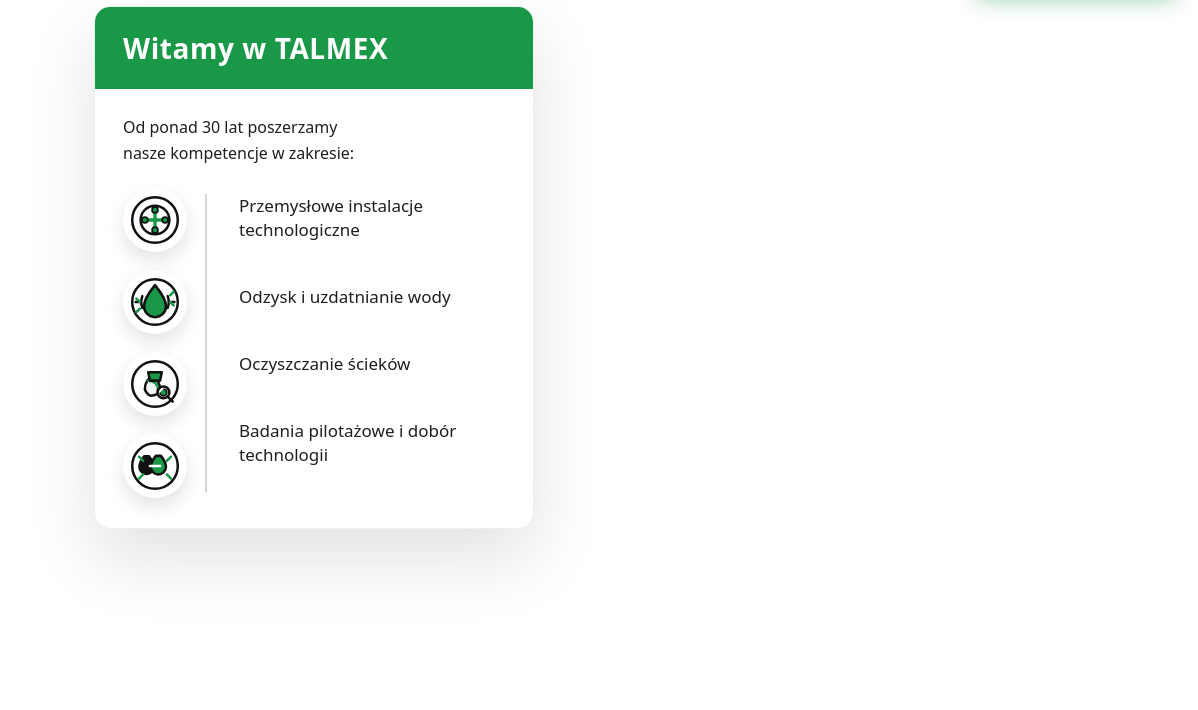
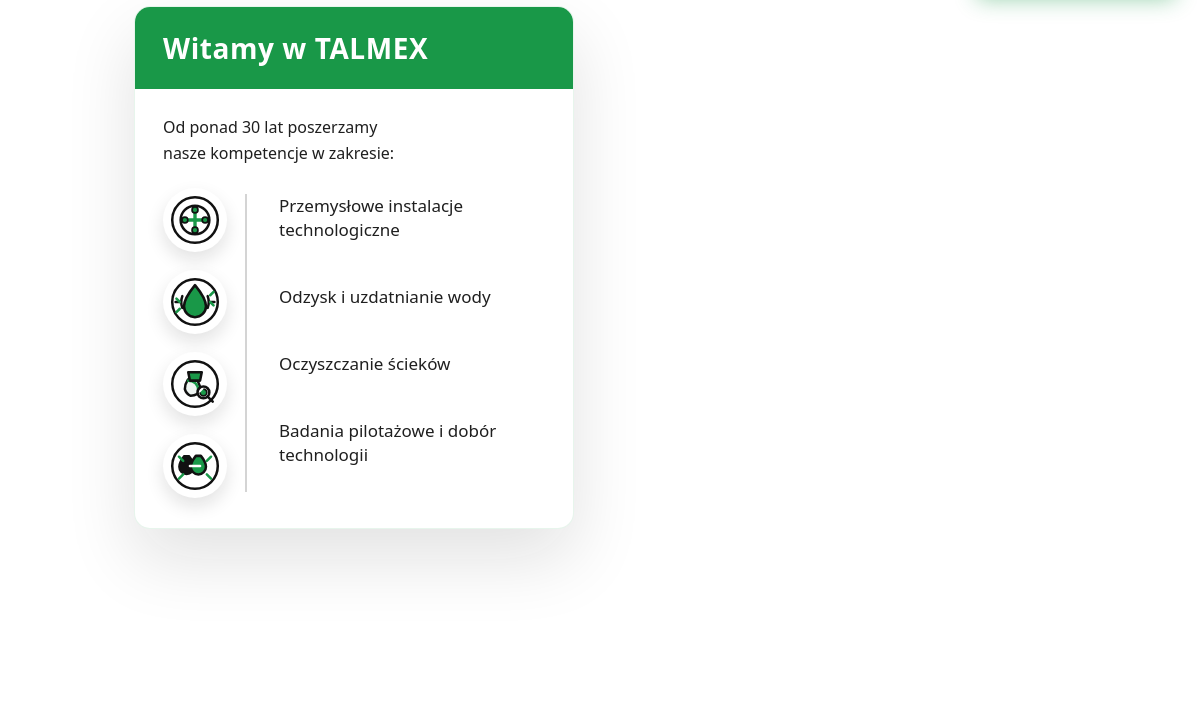
Before and after one commit to dominiksobik/talmex, a plain HTML site: page index.html in a window 1280 px wide. Shown: the part 90-800 px from the top of the page, 82-1280 px from the left. Drawn offline with Linux system fonts and the light colour scheme; a web font is replaced by a local one.

Commit message:
Fix content offset to follow collapsed rail

```diff
--- a/index.html
+++ b/index.html
@@ -155,7 +155,6 @@
 
     <script>// ====== Selektory ======
         const sideNav = document.querySelector('.side-nav');
-        const content = document.querySelector('.content');
         const navEdge = document.querySelector('.nav-edge');
         const toggleBtn = document.querySelector('.menu-toggle');
         const labelsRail = document.querySelector('.labels-rail');
@@ -203,9 +202,7 @@
         function setPanelRight(px) {
             // docelowe piksele dla panelu, treści i prawej linii (animują się spójnie)
             sideNav.style.width = px + 'px';
-            content.style.marginLeft = px + 'px';
             navEdge.style.left = (px - 1) + 'px'; // linia 2px
-            document.documentElement.style.setProperty('--nav-current-width', px + 'px');
         }
 
         // pozycja + szerokość zielonego panelu (etap 2), oraz pionowe wyrównanie
--- a/styles.css
+++ b/styles.css
@@ -21,7 +21,6 @@ body {
     --brand: #199848;
     --sygnet-size-closed: 67px;
     --pale-green: #eaf7f0;
-    --nav-current-width: var(--nav-w-closed);
 }
 
 /* ====== Stabilna prawa linia (animuje left razem z panelem) ====== */
@@ -383,7 +382,7 @@ body {
 
 /* ====== Treść ====== */
 .content {
-    margin-left: var(--nav-current-width, var(--nav-w-closed));
+    margin-left: calc(var(--nav-w-closed) + 40px);
     min-height: 100vh;
     padding: clamp(48px, 8vw, 96px) clamp(24px, 6vw, 72px);
     padding-left: calc(clamp(24px, 6vw, 72px) + 40px);
```
